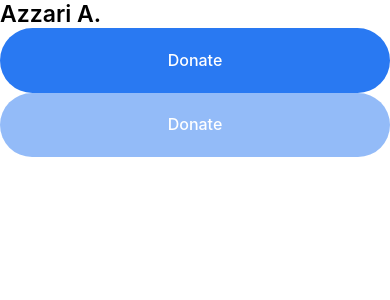
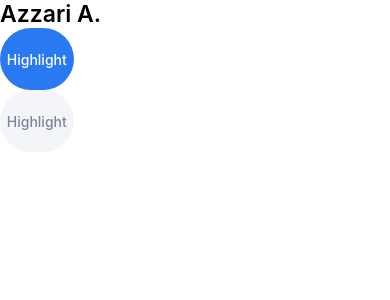
Before and after one commit to VerneriLop/DonationAppUdemy, a React Native app: screen / in a window 390 px wide. Shown: the top 300 px of the page. Built offline with nearby package versions, Linux system fonts and the light colour scheme.

Commit message:
tab component ready

```diff
--- /dev/null
+++ b/components/Tab/Tab.tsx
@@ -0,0 +1,42 @@
+import React, {useState, useRef} from 'react';
+
+import {Pressable, Text} from 'react-native';
+import style from './style';
+import {horizontalScale} from '../../assets/styles/scaling';
+
+type Props = {
+  title: string;
+  isInactive?: boolean;
+  onPress?: () => void;
+};
+
+const Tab = ({
+  title,
+  isInactive = false,
+  onPress = () => {}, //default value is empty function
+}: Props): JSX.Element => {
+  const [width, setWidth] = useState(0);
+  const textRef = useRef(null);
+  const paddingHorizontal = 33;
+  const tabWidth = {
+    width: horizontalScale(paddingHorizontal * 2 + width),
+  };
+
+  return (
+    <Pressable
+      disabled={isInactive}
+      style={[style.tab, isInactive && style.inactiveTab, tabWidth]}
+      onPress={() => onPress()}>
+      <Text
+        onTextLayout={event => {
+          setWidth(event.nativeEvent.lines[0].width);
+        }}
+        ref={textRef}
+        style={[style.title, isInactive && style.inactiveTitle]}>
+        {title}
+      </Text>
+    </Pressable>
+  );
+};
+
+export default Tab;
--- /dev/null
+++ b/components/Tab/style.ts
@@ -0,0 +1,31 @@
+import {StyleSheet} from 'react-native';
+import {
+  horizontalScale,
+  scaleFontSize,
+  verticalScale,
+} from '../../assets/styles/scaling';
+
+const style = StyleSheet.create({
+  tab: {
+    backgroundColor: '#2979F2',
+    height: verticalScale(50),
+    justifyContent: 'center', //flexdirection is column so use justifycontet to center the text vertically
+    borderRadius: horizontalScale(50),
+  },
+  title: {
+    fontFamily: 'Inter',
+    fontSize: scaleFontSize(14),
+    fontWeight: '500',
+    lineHeight: scaleFontSize(17),
+    color: '#FFFFFF',
+    textAlign: 'center',
+  },
+  inactiveTab: {
+    backgroundColor: '#F3F5F9',
+  },
+  inactiveTitle: {
+    color: '#79869F',
+  },
+});
+
+export default style;
--- a/screens/Home/Home.tsx
+++ b/screens/Home/Home.tsx
@@ -5,18 +5,14 @@
 
 import globalStyle from '../../assets/styles/globalStyle';
 import Button from '../../components/Button/Button';
+import Tab from '../../components/Tab/Tab';
 
 export const Home = (): JSX.Element => {
   return (
     <SafeAreaView style={[globalStyle.backgroundWhite, globalStyle.flex]}>
       <Header title="Azzari A." type={1} />
-      <Button
-        title="Donate"
-        onPress={() => {
-          console.log('You just pressed me!');
-        }}
-      />
-      <Button title="Donate" isDisabled />
+      <Tab title="Highlight" />
+      <Tab title="Highlight" isInactive />
     </SafeAreaView>
   );
 };
```
